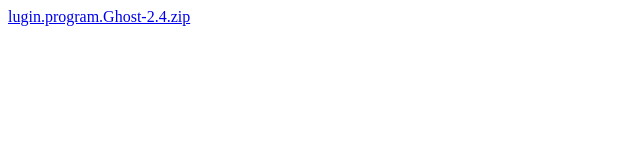
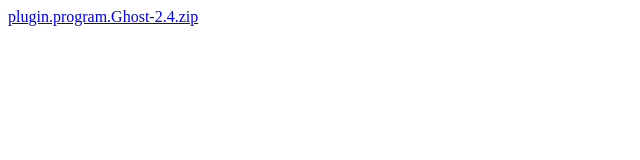
Before and after one commit to moshep15/gnew.github.io, a plain HTML site: page index.html in a window 1280 px wide. Shown: the full height of the page, 0-640 px from the left. Drawn offline with Linux system fonts and the light colour scheme.

Commit message:
Update index.html

```diff
--- a/index.html
+++ b/index.html
@@ -1 +1 @@
-<a href="lugin.program.Ghost-2.4.zip">lugin.program.Ghost-2.4.zip</a>
+<a href="plugin.program.Ghost-2.4.zip">plugin.program.Ghost-2.4.zip</a>
```
